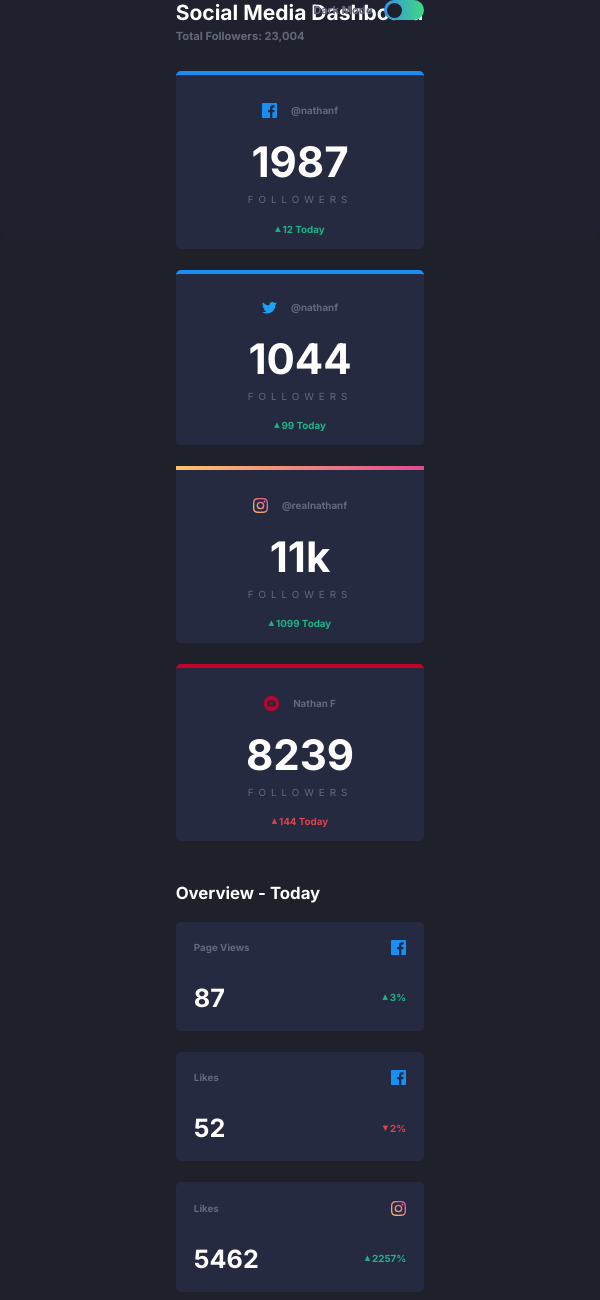
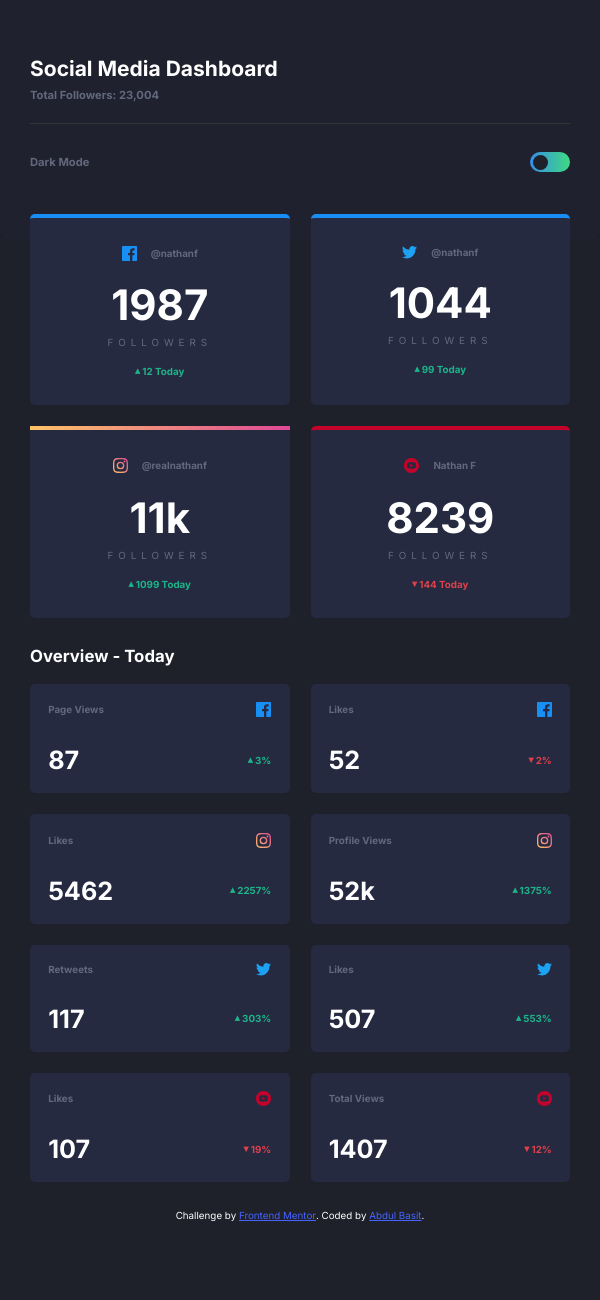
Before and after one commit to Basit-Dev/Social-Media-Dashboard, a website: page index.html in a window 600 px wide. Shown: the top 1300 px of the page. After the commit the page ends 1277 px from the top, so only its background shows below. Drawn offline with Linux system fonts and the light colour scheme.

Commit message:
Completed project

```diff
--- a/index.html
+++ b/index.html
@@ -10,9 +10,9 @@
 </head>
 
 <body>
-  <main>
+  <main class="wrapper">
     <header>
-      <div class="title">
+      <div class="top_title">
         <h1>Social Media Dashboard</h1>
         <h2>Total Followers: 23,004</h2>
         <div class="toggle_btn_container">
@@ -23,174 +23,172 @@
         </div>
       </div>
     </header>
-    <div class="grid_container">
-      <section class="hero_card lg_facebook_box">
+    <div class="grid">
+      <section class="hero_card facebook_top_border">
         <div class="content_container">
-          <div class="lg_top_heading">
+          <div class="top_social_icon_name">
             <img src="images/icon-facebook.svg" alt="FaceBook Icon">
             <h3>@nathanf</h3>
           </div>
-          <div class="lg_center_heading">
+          <div class="top_social_followers">
             <h4>1987</h4>
             <h5>Followers</h5>
           </div>
-          <div class="lg_bottom_heading">
+          <div class="top_social_count">
             <p><span>&utrif;</span> 12 Today</p>
           </div>
         </div>
       </section>
-      <section class="hero_card lg_twitter_box">
+      <section class="hero_card twitter_top_border">
         <div class="content_container">
-          <div class="lg_top_heading">
+          <div class="top_social_icon_name">
             <img src="images/icon-twitter.svg" alt="Twitter Icon">
             <h3>@nathanf</h3>
           </div>
-          <div class="lg_center_heading">
+          <div class="top_social_followers">
             <h4>1044</h4>
             <h5>Followers</h5>
           </div>
-          <div class="lg_bottom_heading">
+          <div class="top_social_count">
             <p><span>&utrif;</span> 99 Today</p>
           </div>
         </div>
       </section>
-      <section class="hero_card lg_instagram_box">
+      <section class="hero_card instagram_top_border">
         <div class="content_container">
-          <div class="lg_top_heading">
+          <div class="top_social_icon_name">
             <img src="images/icon-instagram.svg" alt="Instagram Icon">
             <h3>@realnathanf</h3>
           </div>
-          <div class="lg_center_heading">
+          <div class="top_social_followers">
             <h4>11k</h4>
             <h5>Followers</h5>
           </div>
-          <div class="lg_bottom_heading">
+          <div class="top_social_count">
             <p><span>&utrif;</span> 1099 Today</p>
           </div>
         </div>
       </section>
-      <section class="hero_card lg_youtube_box">
+      <section class="hero_card youtube_top_border">
         <div class="content_container">
-          <div class="lg_top_heading">
+          <div class="top_social_icon_name">
             <img src="images/icon-youtube.svg" alt="YouTube Icon">
             <h3>Nathan F</h3>
           </div>
-          <div class="lg_center_heading">
+          <div class="top_social_followers">
             <h4>8239</h4>
             <h5>Followers</h5>
           </div>
-          <div class="lg_bottom_heading">
-            <p><span>&utrif;</span> 144 Today</p>
+          <div class="top_social_count">
+            <p class="red"><span>&dtrif;</span> 144 Today</p>
           </div>
         </div>
       </section>
     </div>
     <!-- CENTER POINT BOTTOM GRID START  -->
     <h1>Overview - Today</h1>
-    <div class="grid_container">
-      <section class="hero_card sm_hero_card sm_facebook_box_one">
+    <div class="grid">
+      <section class="hero_card bottom_hero_card">
         <div class="content_container">
-          <div class="lg_top_heading sm_top_heading">
+          <div class="top_social_icon_name bottom_social_icon_name">
             <img src="images/icon-facebook.svg" alt="FaceBook Icon">
             <h3>Page Views</h3>
           </div>
-          <div class="lg_bottom_heading sm_bottom_heading">
+          <div class="top_social_count bottom_social_count">
             <h4>87</h4>
             <p><span>&utrif;</span> 3%</p>
           </div>
         </div>
       </section>
-      <section class="hero_card sm_hero_card sm_facebook_box_two">
+      <section class="hero_card bottom_hero_card">
         <div class="content_container">
-          <div class="lg_top_heading sm_top_heading">
+          <div class="top_social_icon_name bottom_social_icon_name">
             <img src="images/icon-facebook.svg" alt="FaceBook Icon">
             <h3>Likes</h3>
           </div>
-          <div class="lg_bottom_heading sm_bottom_heading">
+          <div class="top_social_count bottom_social_count">
             <h4>52</h4>
-            <p><span>&dtrif;</span> 2%</p>
+            <p class="red"><span>&dtrif;</span> 2%</p>
           </div>
         </div>
       </section>
-      <section class="hero_card sm_hero_card sm_instagram_boxes">
+      <section class="hero_card bottom_hero_card">
         <div class="content_container">
-          <div class="lg_top_heading sm_top_heading">
+          <div class="top_social_icon_name bottom_social_icon_name">
             <img src="images/icon-instagram.svg" alt="Instagram Icon">
             <h3>Likes</h3>
           </div>
-          <div class="lg_bottom_heading sm_bottom_heading">
+          <div class="top_social_count bottom_social_count">
             <h4>5462</h4>
             <p><span>&utrif;</span> 2257%</p>
           </div>
         </div>
       </section>
-      <section class="hero_card sm_hero_card sm_instagram_boxes">
+      <section class="hero_card bottom_hero_card">
         <div class="content_container">
-          <div class="lg_top_heading sm_top_heading">
+          <div class="top_social_icon_name bottom_social_icon_name">
             <img src="images/icon-instagram.svg" alt="Instagram Icon">
             <h3>Profile Views</h3>
           </div>
-          <div class="lg_bottom_heading sm_bottom_heading">
+          <div class="top_social_count bottom_social_count">
             <h4>52k</h4>
             <p><span>&utrif;</span> 1375%</p>
           </div>
         </div>
       </section>
-      <section class="hero_card sm_hero_card sm_twitter_boxes">
+      <section class="hero_card bottom_hero_card">
         <div class="content_container">
-          <div class="lg_top_heading sm_top_heading">
+          <div class="top_social_icon_name bottom_social_icon_name">
             <img src="images/icon-twitter.svg" alt="Twitter Icon">
             <h3>Retweets</h3>
           </div>
-          <div class="lg_bottom_heading sm_bottom_heading">
+          <div class="top_social_count bottom_social_count">
             <h4>117</h4>
             <p><span>&utrif;</span> 303%</p>
           </div>
         </div>
       </section>
-      <section class="hero_card sm_hero_card sm_twitter_boxes">
+      <section class="hero_card bottom_hero_card">
         <div class="content_container">
-          <div class="lg_top_heading sm_top_heading">
+          <div class="top_social_icon_name bottom_social_icon_name">
             <img src="images/icon-twitter.svg" alt="Twitter Icon">
             <h3>Likes</h3>
           </div>
-          <div class="lg_bottom_heading sm_bottom_heading">
+          <div class="top_social_count bottom_social_count">
             <h4>507</h4>
             <p><span>&utrif;</span> 553%</p>
           </div>
         </div>
       </section>
-      <section class="hero_card sm_hero_card sm_youtube_box">
+      <section class="hero_card bottom_hero_card">
         <div class="content_container">
-          <div class="lg_top_heading sm_top_heading">
+          <div class="top_social_icon_name bottom_social_icon_name">
             <img src="images/icon-youtube.svg" alt="YouTube Icon">
             <h3>Likes</h3>
           </div>
-          <div class="lg_bottom_heading sm_bottom_heading">
+          <div class="top_social_count bottom_social_count">
             <h4>107</h4>
-            <p><span>&utrif;</span> 19%</p>
+            <p class="red"><span>&dtrif;</span> 19%</p>
           </div>
         </div>
       </section>
-      <section class="hero_card sm_hero_card sm_youtube_box">
+      <section class="hero_card bottom_hero_card">
         <div class="content_container">
-          <div class="lg_top_heading sm_top_heading">
+          <div class="top_social_icon_name bottom_social_icon_name">
             <img src="images/icon-youtube.svg" alt="YouTube Icon">
             <h3>Total Views</h3>
           </div>
-          <div class="lg_bottom_heading sm_bottom_heading">
+          <div class="top_social_count bottom_social_count">
             <h4>1407</h4>
-            <p><span>&utrif;</span> 12%</p>
+            <p class="red"><span>&dtrif;</span> 12%</p>
           </div>
         </div>
       </section>
-    </div>
     </div>
     <footer>
       Challenge by <a href="https://www.frontendmentor.io?ref=challenge" target="_blank">Frontend Mentor</a>.
       Coded by <a href="#">Abdul Basit</a>.
     </footer>
-    </div>
   </main>
 </body>
 
--- a/sass/main.scss
+++ b/sass/main.scss
@@ -1,3 +1,4 @@
+// GLOBALS
 @import url("https://fonts.googleapis.com/css2?family=Inter:wght@400;700&display=swap");
 * {
   margin: 0;
@@ -11,6 +12,7 @@ body {
   justify-content: center;
   min-height: 100vh;
   overflow: auto;
+  // INSEERT TOP BACKGROUND IMAGE
   :after {
     content: "";
     background: hsl(232, 19%, 15%);
@@ -19,7 +21,6 @@ body {
     bottom: 70%;
     right: 0;
     left: 0;
-    content: " ";
     z-index: -1;
     border-radius: 0 0 10px 10px;
   }
@@ -29,11 +30,21 @@ html {
   font-size: 87.5%;
   color: white;
 }
-.title {
+// END OF GLOBAL
+
+// MAIN WRAPPER
+.wrapper {
+  width: 80%;
+}
+// END OF MAIN WRAPPER
+
+// TOP TITLE SECTION
+.top_title {
   position: relative;
   h1 {
     font-size: 1.5rem;
     font-weight: 700;
+    margin-bottom: 0.5rem;
   }
   h2 {
     font-size: 0.8rem;
@@ -42,6 +53,9 @@ html {
     margin: 0.3rem 0 2rem 0;
   }
 }
+// END OF TOP TITLE SECTION
+
+// TOGGLE CONTAINER
 .toggle_btn_container {
   display: flex;
   align-items: center;
@@ -56,7 +70,10 @@ html {
     color: hsl(228, 12%, 44%);
   }
 }
-.toggle_btn{
+// END OF TOGGLE CONTAINER
+
+// TOGGLE BUTTON
+.toggle_btn {
   position: relative;
   height: 20px;
   width: 40px;
@@ -66,8 +83,7 @@ html {
     hsl(210, 78%, 56%),
     hsl(146, 68%, 55%)
   );
-
-span {
+  span {
     position: absolute;
     margin: 0.2rem;
     width: 15px;
@@ -76,45 +92,47 @@ span {
     background-color: hsl(230, 17%, 14%);
   }
 }
-main > h1 {
-  font-size: 1.2rem;
-  font-weight: 700;
-  margin-bottom: 1.3rem;
-}
-.grid_container {
+// END OF TOGGLE BUTTON
+
+// GRID
+.grid {
   display: grid;
   gap: 1.5rem;
   grid-template-columns: repeat(4, 1fr);
-  margin-bottom: 3rem;
 }
+// END OF GRID
+
+// HERO CARD SECTIONS
 .hero_card {
   background: hsl(228, 28%, 20%);
-  padding: 1rem 4rem;
+  padding: 2rem;
   border-radius: 5px;
   text-align: center;
 }
-.lg_facebook_box {
+// END OF HERO CARD SECTIONS
+
+// HERO CARDS TOP BORDERS
+.facebook_top_border {
   border-top: solid 3pt hsl(208, 92%, 53%);
 }
-.lg_twitter_box {
+.twitter_top_border {
   border-top: solid 3pt hsl(208, 92%, 53%);
 }
-.lg_instagram_box {
+.instagram_top_border {
   border-top: solid 3pt;
   border-image: linear-gradient(to right, hsl(37, 97%, 70%), hsl(329, 70%, 58%))
     1 stretch;
 }
-.lg_youtube_box {
+.youtube_top_border {
   border-top: solid 3pt hsl(348, 97%, 39%);
-  .lg_bottom_heading p {
-    color: hsl(356, 69%, 56%);
-  }
 }
-.lg_top_heading {
+//  END OF HERO CARD TOP BORDERS
+
+// TOP SOCIAL SECTIONS
+.top_social_icon_name {
   display: flex;
   align-items: center;
   justify-content: center;
-  margin: 1rem;
   img {
     width: 15px;
   }
@@ -125,7 +143,7 @@ main > h1 {
     color: hsl(228, 12%, 44%);
   }
 }
-.lg_center_heading {
+.top_social_followers {
   margin: 1.3rem 0;
   h4 {
     font-size: 3rem;
@@ -140,7 +158,7 @@ main > h1 {
     margin-top: 0.5rem;
   }
 }
-.lg_bottom_heading {
+.top_social_count {
   p {
     font-size: 0.7rem;
     font-weight: 700;
@@ -154,10 +172,24 @@ main > h1 {
     top: -1px;
   }
 }
-.sm_hero_card {
+//  END OF TOP SOCIAL SECTIONS
+
+// CENTER TITLE
+h1 {
+  font-size: 1.2rem;
+  font-weight: 700;
+  margin: 2rem 0 1.3rem 0;
+}
+// END OF CENTER TITLE
+
+// BOTTOM HERO CARD
+.bottom_hero_card {
   padding: 1.3rem;
 }
-.sm_top_heading {
+// END OF HERO CARDS
+
+// BOTTOM SOCIAL SECTIONS
+.bottom_social_icon_name {
   flex-direction: row-reverse;
   justify-content: space-between;
   margin: 0rem;
@@ -166,7 +198,7 @@ main > h1 {
     margin: 0;
   }
 }
-.sm_bottom_heading {
+.bottom_social_count {
   display: flex;
   align-items: center;
   justify-content: space-between;
@@ -176,40 +208,84 @@ main > h1 {
     font-weight: 700;
   }
 }
-.sm_facebook_box_two {
-  .sm_bottom_heading p {
+// END OF BOTTOM SOCIAL SECTIONS
+
+//  NEGATIVE RED SOCIAL COUNTS FOR BOTH TOP AND BOTTOM SECTIONS
+.bottom_social_count,
+.top_social_count {
+  .red {
     color: hsl(356, 69%, 56%);
   }
 }
-.sm_youtube_box {
-  .sm_bottom_heading p {
-    color: hsl(356, 69%, 56%);
-  }
-}
+// END OF RED SOCIAL COUNTS FOR BOTH TOP AND BOTTOM SECTIONS
 
+// FOOTER
 footer {
   font-size: 0.7rem;
   text-align: center;
+  margin: 2rem;
   a {
     color: rgb(71, 99, 255);
   }
 }
+// END OF FOOTER
+
+// MOBILE BELOW 600PX
 @media only screen and (max-width: 600px) {
-  .grid_container {
+  .wrapper {
+    margin: 2rem;
+    width: 100%;
+  }
+  .grid {
     display: flex;
     flex-direction: column;
   }
-  .toggle_btn {
+  .top_title {
     position: relative;
+    h1 {
+      font-size: 1.5rem;
+      font-weight: 700;
+    }
+    h2 {
+      margin: 0.3rem 0 2rem 0;
+      padding-bottom: 1.5rem;
+      border-bottom: solid 1pt rgb(53, 53, 53);
+    }
+  }
+  .toggle_btn_container {
     display: flex;
-    flex-direction: column;
+    justify-content: space-between;
+    position: relative;
+    top: 0;
+    right: 0;
+    margin-bottom: 3rem;
     p {
-      position: absolute;
-
-
-      font-size: 0.8rem;
-      font-weight: 700;
-      color: hsl(228, 12%, 44%);
+      margin-right: 0;
     }
   }
 }
+// END OF MOBILE BELOW 600PX
+
+// MOBILE OVER 600PX AND LESS THAN 1000PX
+@media only screen and (min-width: 600px) and (max-width: 1000px) {
+  .wrapper {
+    margin: 2rem;
+    width: 90%;
+  }
+  .grid {
+    display: grid;
+    grid-template-columns: repeat(2, 2fr);
+  }
+  .top_title {
+    h2 {
+      margin: 0.3rem 0 2rem 0;
+      padding-bottom: 1.5rem;
+    }
+  }
+  .toggle_btn_container {
+    p {
+      margin-right: 1rem;
+    }
+  }
+}
+// END OF MOBILE OVER 600PX AND LESS THAN 1000PX
```
Also changed, not shown: css/style.css, 1 other file.
